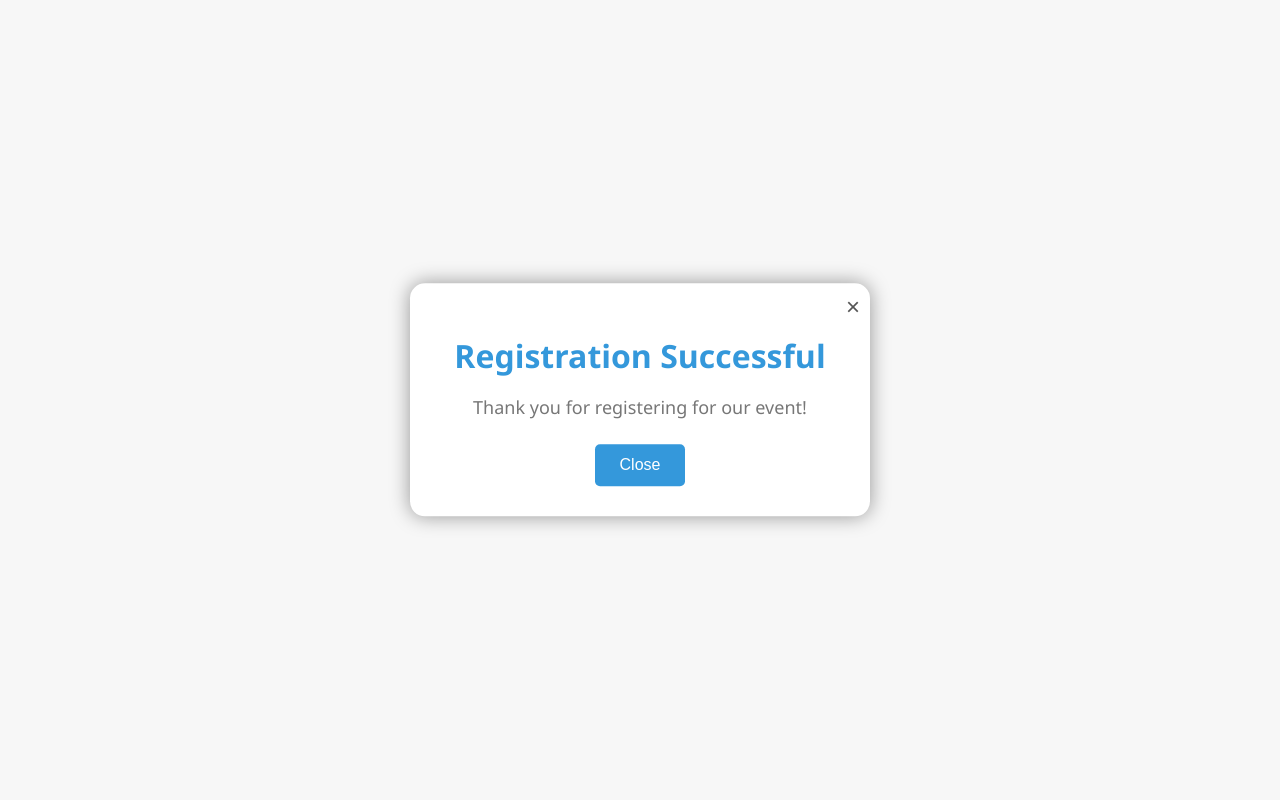
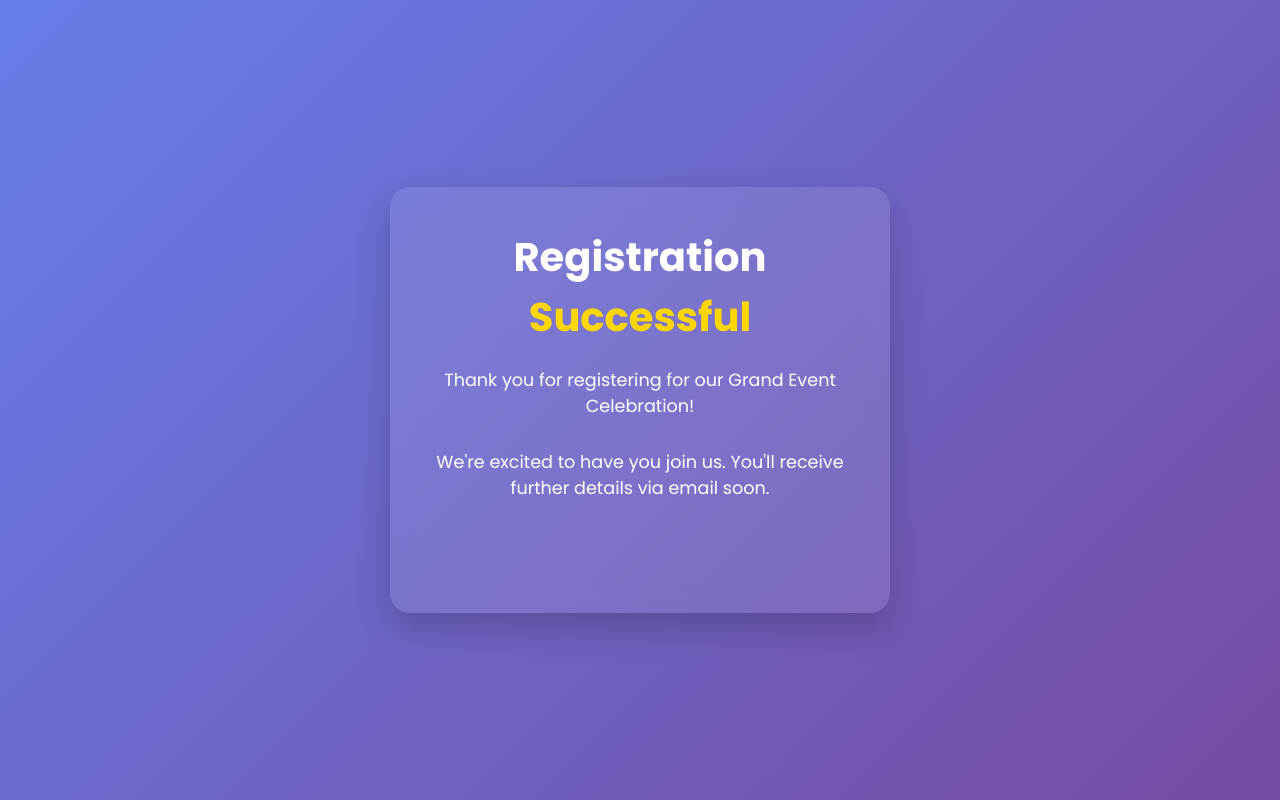
Before and after one commit to Ramsey99/fest-registration, a Flask app: page /success in a window 1280 px wide. Run offline with Flask 2, Linux system fonts and the light colour scheme.

Commit message:
Added success.html to the overall enhancement

```diff
--- a/templates/success.html
+++ b/templates/success.html
@@ -1,94 +1,146 @@
 <!DOCTYPE html>
 <html lang="en">
-
 <head>
     <meta charset="UTF-8">
     <meta name="viewport" content="width=device-width, initial-scale=1.0">
-    <title>Success</title>
+    <title>Registration Successful</title>
+    <link href="https://fonts.googleapis.com/css2?family=Poppins:wght@300;400;600;700&display=swap" rel="stylesheet">
+    <script src="https://cdnjs.cloudflare.com/ajax/libs/gsap/3.11.4/gsap.min.js"></script>
     <style>
-        body {
-            background-color: #f7f7f7;
-            text-align: center;
-            padding: 50px;
-            font-family: Arial, sans-serif;
+        * {
+            margin: 0;
+            padding: 0;
+            box-sizing: border-box;
         }
 
-        .popup {
-            position: fixed;
-            top: 50%;
-            left: 50%;
-            transform: translate(-50%, -50%);
-            background-color: #ffffff;
-            padding: 30px;
-            border-radius: 15px;
-            box-shadow: 0 0 20px rgba(0, 0, 0, 0.4);
-            z-index: 9999;
-            max-width: 400px;
-            width: 80%;
+        body {
+            font-family: 'Poppins', sans-serif;
+            background: linear-gradient(135deg, #667eea 0%, #764ba2 100%);
+            min-height: 100vh;
+            display: flex;
+            justify-content: center;
+            align-items: center;
+            padding: 20px;
         }
 
-        .close-icon {
-            position: absolute;
-            top: 10px;
-            right: 10px;
-            cursor: pointer;
-            font-size: 24px;
-            color: #555;
+        .container {
+            background: rgba(255, 255, 255, 0.1);
+            backdrop-filter: blur(10px);
+            border-radius: 20px;
+            padding: 40px;
+            text-align: center;
+            max-width: 500px;
+            width: 90%;
+            box-shadow: 0 15px 35px rgba(0, 0, 0, 0.2);
         }
 
         h1 {
-            color: #3498db;
-            margin-bottom: 15px;
-            font-family: 'Segoe UI', Tahoma, Geneva, Verdana, sans-serif;
+            color: #fff;
+            margin-bottom: 20px;
+            font-size: 2.5rem;
+        }
+
+        h1 span {
+            color: #ffd700;
         }
 
         p {
-            color: #777777;
-            font-size: 18px;
-            margin-bottom: 25px;
-            font-family: 'Segoe UI', Tahoma, Geneva, Verdana, sans-serif;
-        }
-
-        .btn-container {
-            display: flex;
-            justify-content: center;
-            align-items: center;
+            color: #fff;
+            margin-bottom: 30px;
+            font-size: 1.1rem;
         }
 
         .btn {
-            background-color: #3498db;
-            color: #ffffff;
-            padding: 12px 25px;
+            background: #ffd700;
+            color: #333;
             border: none;
+            padding: 12px 24px;
             border-radius: 5px;
-            font-size: 16px;
+            font-size: 1rem;
+            font-weight: 600;
             cursor: pointer;
-            transition: background-color 0.3s ease;
+            transition: all 0.3s ease;
         }
 
         .btn:hover {
-            background-color: #2980b9;
+            background: #ffec3c;
+            transform: translateY(-3px);
+            box-shadow: 0 5px 15px rgba(0, 0, 0, 0.2);
+        }
+
+        .confetti {
+            position: absolute;
+            width: 10px;
+            height: 10px;
+            background-color: #ffd700;
+            opacity: 0;
         }
     </style>
+</head>
+<body>
+    <div class="container">
+        <h1>Registration <span>Successful</span></h1>
+        <p>Thank you for registering for our Grand Event Celebration!</p>
+        <p>We're excited to have you join us. You'll receive further details via email soon.</p>
+        <button class="btn" onclick="closePopup()">Back to Home</button>
+    </div>
 
     <script>
         function closePopup() {
-            document.getElementById("popup").style.display = "none";
-            // Redirect to index page or change URL based on the backend route
-            window.location.href = "{{ url_for('index') }}"; // Ensure 'index' route exists in your Flask app
+            window.location.href = "{{ url_for('index') }}";
         }
+
+        // Confetti animation
+        for (let i = 0; i < 50; i++) {
+            const confetti = document.createElement('div');
+            confetti.classList.add('confetti');
+            document.body.appendChild(confetti);
+
+            gsap.set(confetti, {
+                x: Math.random() * window.innerWidth,
+                y: -20,
+                scale: Math.random() * 0.5 + 0.5,
+                rotation: Math.random() * 360
+            });
+
+            gsap.to(confetti, {
+                y: window.innerHeight + 20,
+                rotation: `+=${Math.random() * 720 - 360}`,
+                opacity: 1,
+                duration: Math.random() * 2 + 2,
+                delay: Math.random(),
+                ease: 'power1.out',
+                onComplete: () => confetti.remove()
+            });
+        }
+
+        // Container animation
+        gsap.from(".container", {
+            opacity: 0,
+            y: 50,
+            scale: 0.8,
+            duration: 1,
+            ease: "back.out(1.7)"
+        });
+
+        // Text animation
+        gsap.from("h1, p", {
+            opacity: 0,
+            y: 20,
+            stagger: 0.2,
+            duration: 0.8,
+            delay: 0.5,
+            ease: "power3.out"
+        });
+
+        // Button animation
+        gsap.from(".btn", {
+            opacity: 0,
+            y: 20,
+            duration: 0.8,
+            delay: 1,
+            ease: "power3.out"
+        });
     </script>
-</head>
-
-<body>
-    <div id="popup" class="popup">
-        <span class="close-icon" onclick="closePopup()">×</span>
-        <h1>Registration Successful</h1>
-        <p>Thank you for registering for our event!</p>
-        <div class="btn-container">
-            <button class="btn" onclick="closePopup()">Close</button>
-        </div>
-    </div>
 </body>
-
 </html>
```
